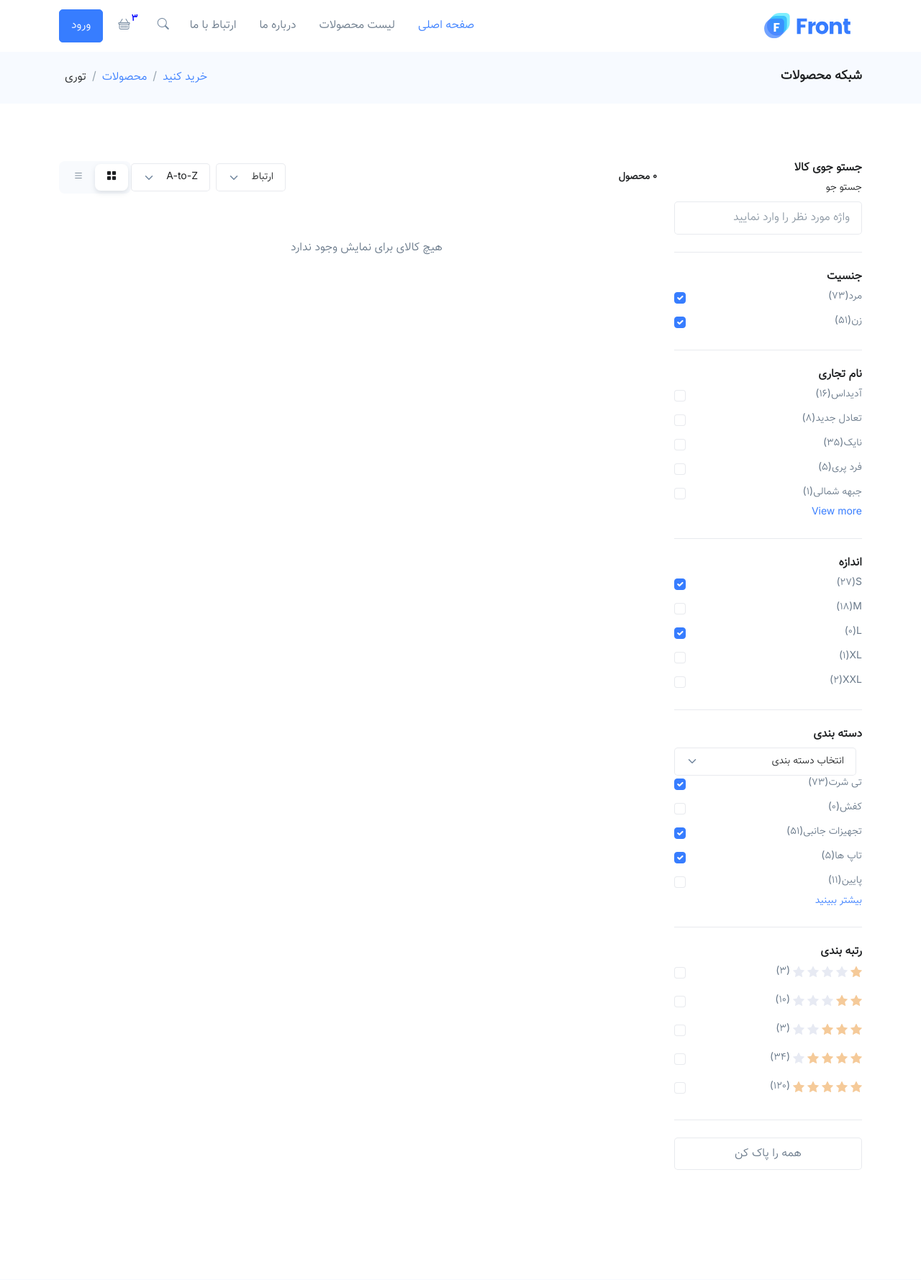
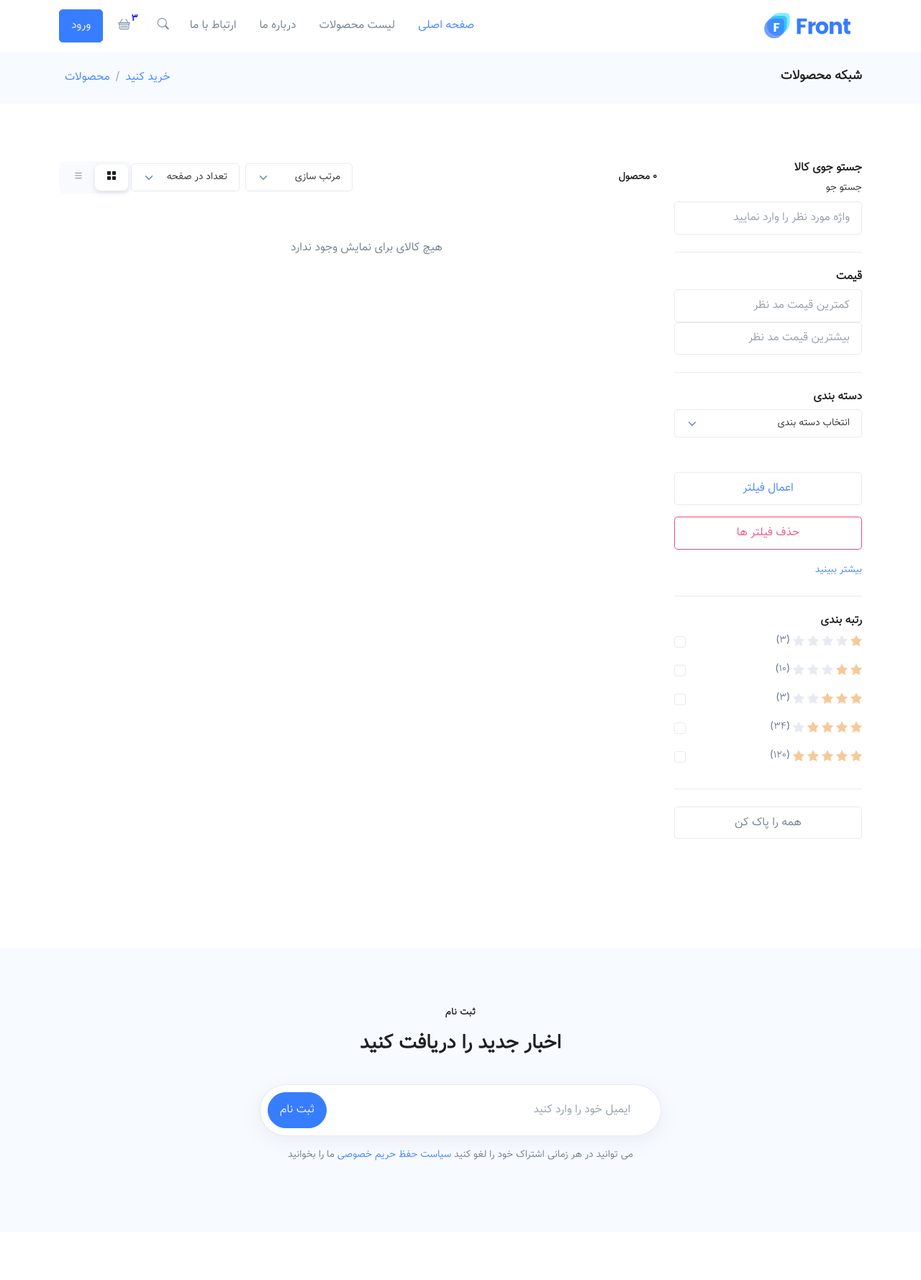
Before and after one commit to Amir-hash19/Online-Shop, a Django app: page /shop/product/grid/ in a window 1280 px wide. Shown: the top 1779 px of the page at 72% size. Run offline with Django 4.2, Linux system fonts and the light colour scheme; data that the repository does not hold is empty; some libraries are stand-ins or nearby versions.

Commit message:
fix filter and pagination funtionality

```diff
--- a/core/shop/views.py
+++ b/core/shop/views.py
@@ -1,12 +1,15 @@
 from django.views.generic import TemplateView, ListView, DetailView
-from .models import Product, ProductStatusType
-
+from .models import Product, ProductStatusType, ProductCategory
+from django.core.exceptions import FieldError
 
 
 class ShopProductGridView(ListView):
     template_name = "shop/product-grid.html"
     model = Product
     paginate_by = 9
+
+    def get_paginate_by(self, queryset):
+        return self.request.GET.get("page_size", self.paginate_by)
 
     def get_queryset(self):
         queryset = Product.objects.filter(
@@ -17,11 +20,31 @@ class ShopProductGridView(ListView):
         if query:
             queryset = queryset.filter(title__icontains=query)
 
+        category_id = self.request.GET.get("category_id")
+
+        if category_id:
+            queryset = queryset.filter(category__id=category_id)
+
+        if min_price:= self.request.GET.get("min_price"):
+            queryset = queryset.filter(price__gte=min_price)
+
+        if max_price:= self.request.GET.get("max_price"):
+            queryset = queryset.filter(price__lte=max_price)
+
+        if order_by := self.request.GET.get("order_by"):
+                try:
+                    queryset = queryset.order_by(order_by)
+                except FieldError:
+                    pass
+
         return queryset
+
+
 
     def get_context_data(self, **kwargs):
         context = super().get_context_data(**kwargs)
         context["total_items"] = self.get_queryset().count()
+        context["categories"] = ProductCategory.objects.all()
         return context
 
 
--- a/core/templates/shop/product-grid.html
+++ b/core/templates/shop/product-grid.html
@@ -22,9 +22,8 @@
                 </li>
                 <li class="breadcrumb-item">
                   <a href="/products-grid.html">محصولات</a>
-                </li>
-                <li class="breadcrumb-item active" aria-current="page">توری</li>
-              </ol>
+
+
             </nav>
             <!-- End Breadcrumb -->
           </div>
@@ -77,186 +76,71 @@
                 </form>
                 <!-- Form -->
                 <form>
+
+              <form method="get">
+                <div class="border-bottom pb-4 mb-4">
+                            <h5>قیمت</h5>
+                        <input class="form-control" type="number" name="min_price"
+                              placeholder="کمترین قیمت مد نظر" id="min-price-filter"
+                              value="{{ request.GET.min_price|default_if_none:'' }}">
+
+                        <input class="form-control" type="number" name="max_price"
+                              placeholder="بیشترین قیمت مد نظر" id="max-price-filter"
+                              value="{{ request.GET.max_price|default_if_none:'' }}">
+
+                          </div>
+
+
+
                   <div class="border-bottom pb-4 mb-4">
-                    <h5>جنسیت</h5>
+                      <form method="get">
+                          <h5>دسته بندی</h5>
+
+                          <select class="form-select form-select-sm"
+                                  name="category_id"
+                                  id="category-id-filter"
+                                  onchange="this.form.submit()">
+
+                              <option value="">انتخاب دسته بندی</option>
+
+                              {% for category in categories %}
+                                  <option value="{{ category.id }}"
+                                      {% if request.GET.category_id == category.id|stringformat:"s" %}
+                                          selected
+                                      {% endif %}
+                                  >
+                                      {{ category.title }}
+                                  </option>
+                              {% endfor %}
+                          </select>
+
+                            <div class="d-grid mt-7">
+                            <button type="submit" class="btn btn-outline-primary btn-transition mb-3">اعمال
+                                فیلتر</button>
+                            <a href="{% url 'shop:product-grid' %}"
+                                class="btn btn-outline-danger btn-transition mb-3">حذف فیلتر ها</a>
+                        </div>
+                      </form>
 
                     <div class="d-grid gap-2">
                       <!-- Checkboxes -->
-                      <div class="form-check">
-                        <input class="form-check-input" type="checkbox" value="" id="menCheckbox" checked>
-                        <label class="form-check-label d-flex" for="menCheckbox">مرد <span class="ms-auto">(73)</span></label>
-                      </div>
+
                       <!-- End Checkboxes -->
 
                       <!-- Checkboxes -->
-                      <div class="form-check">
-                        <input class="form-check-input" type="checkbox" value="" id="womenCheckbox" checked>
-                        <label class="form-check-label d-flex" for="womenCheckbox">زن <span class="ms-auto">(51)</span></label>
-                      </div>
-                      <!-- End Checkboxes -->
-                    </div>
-                  </div>
 
-                  <div class="border-bottom pb-4 mb-4">
-                    <h5>نام تجاری</h5>
-
-                    <div class="d-grid gap-2">
-                      <!-- Checkboxes -->
-                      <div class="form-check">
-                        <input class="form-check-input" type="checkbox" value="" id="adidasCheckbox">
-                        <label class="form-check-label d-flex" for="adidasCheckbox">آدیداس <span class="ms-auto">(16)</span></label>
-                      </div>
                       <!-- End Checkboxes -->
 
                       <!-- Checkboxes -->
-                      <div class="form-check">
-                        <input class="form-check-input" type="checkbox" value="" id="newBalanceCheckbox">
-                        <label class="form-check-label d-flex" for="newBalanceCheckbox">تعادل جدید<span class="ms-auto">(8)</span></label>
-                      </div>
+
                       <!-- End Checkboxes -->
 
                       <!-- Checkboxes -->
-                      <div class="form-check">
-                        <input class="form-check-input" type="checkbox" value="" id="nikeCheckbox">
-                        <label class="form-check-label d-flex" for="nikeCheckbox">نایک <span class="ms-auto">(35)</span></label>
-                      </div>
-                      <!-- End Checkboxes -->
 
-
-                      <!-- Checkboxes -->
-                      <div class="form-check">
-                        <input class="form-check-input" type="checkbox" value="" id="fredPerryCheckbox">
-                        <label class="form-check-label d-flex" for="fredPerryCheckbox">فرد پری<span class="ms-auto">(5)</span></label>
-                      </div>
                       <!-- End Checkboxes -->
 
                       <!-- Checkboxes -->
-                      <div class="form-check">
-                        <input class="form-check-input" type="checkbox" value="" id="tnfCheckbox">
-                        <label class="form-check-label d-flex" for="tnfCheckbox">جبهه شمالی <span class="ms-auto">(1)</span></label>
-                      </div>
-                      <!-- End Checkboxes -->
-                    </div>
 
-                    <!-- View More - Collapse -->
-                    <div class="collapse" id="collapseBrand">
-                      <div class="d-grid gap-2">
-                        <!-- Checkboxes -->
-                        <div class="form-check">
-                          <input class="form-check-input" type="checkbox" value="" id="gucciCheckbox">
-                          <label class="form-check-label d-flex" for="gucciCheckbox">گوچی <span class="ms-auto">(5)</span></label>
-                        </div>
-                        <!-- End Checkboxes -->
-
-                        <!-- Checkboxes -->
-                        <div class="form-check">
-                          <input class="form-check-input" type="checkbox" value="" id="mangoCheckbox">
-                          <label class="form-check-label d-flex" for="mangoCheckbox">انبه <span class="ms-auto">(1)</span></label>
-                        </div>
-                        <!-- End Checkboxes -->
-                      </div>
-                    </div>
-                    <!-- End View More - Collapse -->
-
-                    <!-- Link -->
-                    <a class="link-sm link-collapse" href="#collapseBrand" role="button" data-bs-toggle="collapse" aria-expanded="false" aria-controls="collapseBrand">
-                      <span class="link-collapse-default">View more</span>
-                      <span class="link-collapse-active">View less</span>
-                    </a>
-                    <!-- End Link -->
-                  </div>
-
-                  <div class="border-bottom pb-4 mb-4">
-                    <h5>اندازه</h5>
-
-                    <div class="d-grid gap-2">
-                      <!-- Checkboxes -->
-                      <div class="form-check">
-                        <input class="form-check-input" type="checkbox" value="" id="sizeSCheckbox" checked>
-                        <label class="form-check-label d-flex" for="sizeSCheckbox">S <span class="ms-auto">(27)</span></label>
-                      </div>
-                      <!-- End Checkboxes -->
-
-                      <!-- Checkboxes -->
-                      <div class="form-check">
-                        <input class="form-check-input" type="checkbox" value="" id="sizeMCheckbox">
-                        <label class="form-check-label d-flex" for="sizeMCheckbox">M <span class="ms-auto">(18)</span></label>
-                      </div>
-                      <!-- End Checkboxes -->
-
-                      <!-- Checkboxes -->
-                      <div class="form-check">
-                        <input class="form-check-input" type="checkbox" value="" id="sizeLCheckbox" checked>
-                        <label class="form-check-label d-flex" for="sizeLCheckbox">L <span class="ms-auto">(0)</span></label>
-                      </div>
-                      <!-- End Checkboxes -->
-
-                      <!-- Checkboxes -->
-                      <div class="form-check">
-                        <input class="form-check-input" type="checkbox" value="" id="sizeXLCheckbox">
-                        <label class="form-check-label d-flex" for="sizeXLCheckbox">XL <span class="ms-auto">(1)</span></label>
-                      </div>
-                      <!-- End Checkboxes -->
-
-                      <!-- Checkboxes -->
-                      <div class="form-check">
-                        <input class="form-check-input" type="checkbox" value="" id="sizeXXLCheckbox">
-                        <label class="form-check-label d-flex" for="sizeXXLCheckbox">XXL <span class="ms-auto">(2)</span></label>
-                      </div>
-                      <!-- End Checkboxes -->
-                    </div>
-                  </div>
-
-                  <div class="border-bottom pb-4 mb-4">
-                    <h5>دسته بندی</h5>
-
-                            <div class="d-grid gap-2">
-                                <div class="mb-2 mb-sm-0 me-sm-2">
-                                    <select class="form-select form-select-sm" name="category_id"
-                                        id="category-id-filter">
-                                        <option value="" selected>انتخاب دسته بندی</option>
-                                        {% for category in categories %}
-                                        <option value="{{category.id}}">{{category.title}}</option>
-                                        {% endfor %}
-                                    </select>
-                                </div>
-                            </div>
-
-
-                    <div class="d-grid gap-2">
-                      <!-- Checkboxes -->
-                      <div class="form-check">
-                        <input class="form-check-input" type="checkbox" value="" id="tshirtCheckbox" checked>
-                        <label class="form-check-label d-flex" for="tshirtCheckbox">تی شرت<span class="ms-auto">(73)</span></label>
-                      </div>
-                      <!-- End Checkboxes -->
-
-                      <!-- Checkboxes -->
-                      <div class="form-check">
-                        <input class="form-check-input" type="checkbox" value="" id="shoesCheckbox">
-                        <label class="form-check-label d-flex" for="shoesCheckbox">کفش <span class="ms-auto">(0)</span></label>
-                      </div>
-                      <!-- End Checkboxes -->
-
-                      <!-- Checkboxes -->
-                      <div class="form-check">
-                        <input class="form-check-input" type="checkbox" value="" id="accessoriesCheckbox" checked>
-                        <label class="form-check-label d-flex" for="accessoriesCheckbox">تجهیزات جانبی <span class="ms-auto">(51)</span></label>
-                      </div>
-                      <!-- End Checkboxes -->
-
-                      <!-- Checkboxes -->
-                      <div class="form-check">
-                        <input class="form-check-input" type="checkbox" value="" id="topsCheckbox" checked>
-                        <label class="form-check-label d-flex" for="topsCheckbox">تاپ ها <span class="ms-auto">(5)</span></label>
-                      </div>
-                      <!-- End Checkboxes -->
-
-                      <!-- Checkboxes -->
-                      <div class="form-check">
-                        <input class="form-check-input" type="checkbox" value="" id="bottomCheckbox">
-                        <label class="form-check-label d-flex" for="bottomCheckbox">پایین <span class="ms-auto">(11)</span></label>
-                      </div>
                       <!-- End Checkboxes -->
                     </div>
 
@@ -394,6 +278,7 @@
         </div>
         <!-- End Col -->
 
+
         <div class="col-lg-9">
           <div class="row align-items-center mb-5">
             <div class="col-sm mb-3 mb-sm-0">
@@ -402,22 +287,31 @@
 
             <div class="col-sm-auto">
               <div class="d-sm-flex justify-content-sm-end align-items-center">
+
+                  <div class="mb-2 mb-sm-0 me-sm-2">
+                            <select class="form-select form-select-sm" id="order-by-filter">
+                                <option value="" selected>مرتب سازی</option>
+                                <option value="-created_date">جدیدترین</option>
+                                <option value="created_date">قدیمی ترین</option>
+                                <option value="-price">بیشترین قیمت</option>
+                                <option value="price">کمترین قیمت</option>
+                            </select>
+                  </div>
                 <!-- Select -->
-                <div class="mb-2 mb-sm-0 me-sm-2">
-                  <select class="form-select form-select-sm">
-                    <option value="Relevance" selected>ارتباط</option>
-                    <option value="mostRecent">اخیرا</option>
-                  </select>
-                </div>
+                          <div class="mb-2 mb-sm-0 me-sm-2">
+                            <select class="form-select form-select-sm" id="page-size-filter">
+                                <option value="" selected>تعداد در صفحه</option>
+                                <option value="5">5</option>
+                                <option value="10">10</option>
+                                <option value="20">20</option>
+                                <option value="30">30</option>
+                                <option value="50">50</option>
+                            </select>
+                        </div>
                 <!-- End Select -->
 
                 <!-- Select -->
-                <div class="mb-2 mb-sm-0 me-sm-2">
-                  <select class="form-select form-select-sm">
-                    <option value="alphabeticalOrderSelect1" selected>A-to-Z</option>
-                    <option value="alphabeticalOrderSelect2">Z-to-A</option>
-                  </select>
-                </div>
+
                 <!-- End Select -->
 
                 <!-- Nav -->
@@ -622,3 +516,35 @@
     <!-- End Clients -->
 
 {% endblock content %}
+
+{% block extra_js %}
+<script>
+
+    $(document).ready(function () {
+        let current_url_params = new URLSearchParams(window.location.search)
+        $("#page-size-filter").val(current_url_params.get("page_size") || "")
+        $("#order-by-filter").val(current_url_params.get("order_by") || "")
+        $("#search-query-filter").val(current_url_params.get("q") || "")
+        $("#min-price-filter").val(current_url_params.get("min_price") || "")
+        $("#max-price-filter").val(current_url_params.get("max_price") || "")
+        $("#category-id-filter").val(current_url_params.get("category_id") || "")
+
+    });
+    $('#page-size-filter').change(function () {
+        let current_url_params = new URLSearchParams(window.location.search)
+        var selectedOption = $(this).val();
+        current_url_params.set("page_size", selectedOption)
+        let new_url = window.location.pathname + "?" + current_url_params.toString()
+        window.location.href = new_url
+    });
+    $('#order-by-filter').change(function () {
+        let current_url_params = new URLSearchParams(window.location.search)
+        var selectedOption = $(this).val();
+        current_url_params.set("order_by", selectedOption)
+        let new_url = window.location.pathname + "?" + current_url_params.toString()
+        window.location.href = new_url
+    });
+
+</script>
+
+{% endblock %}
```
